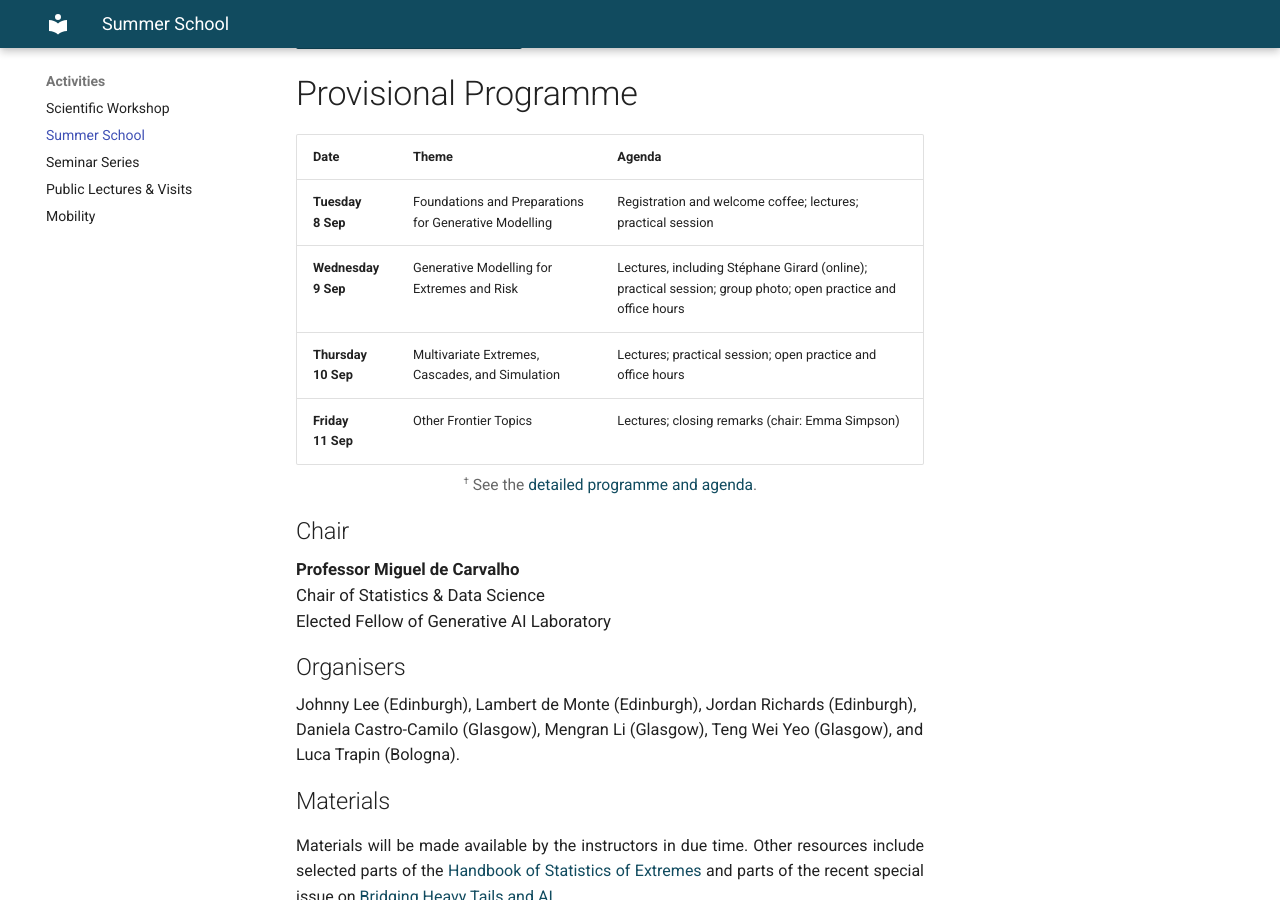
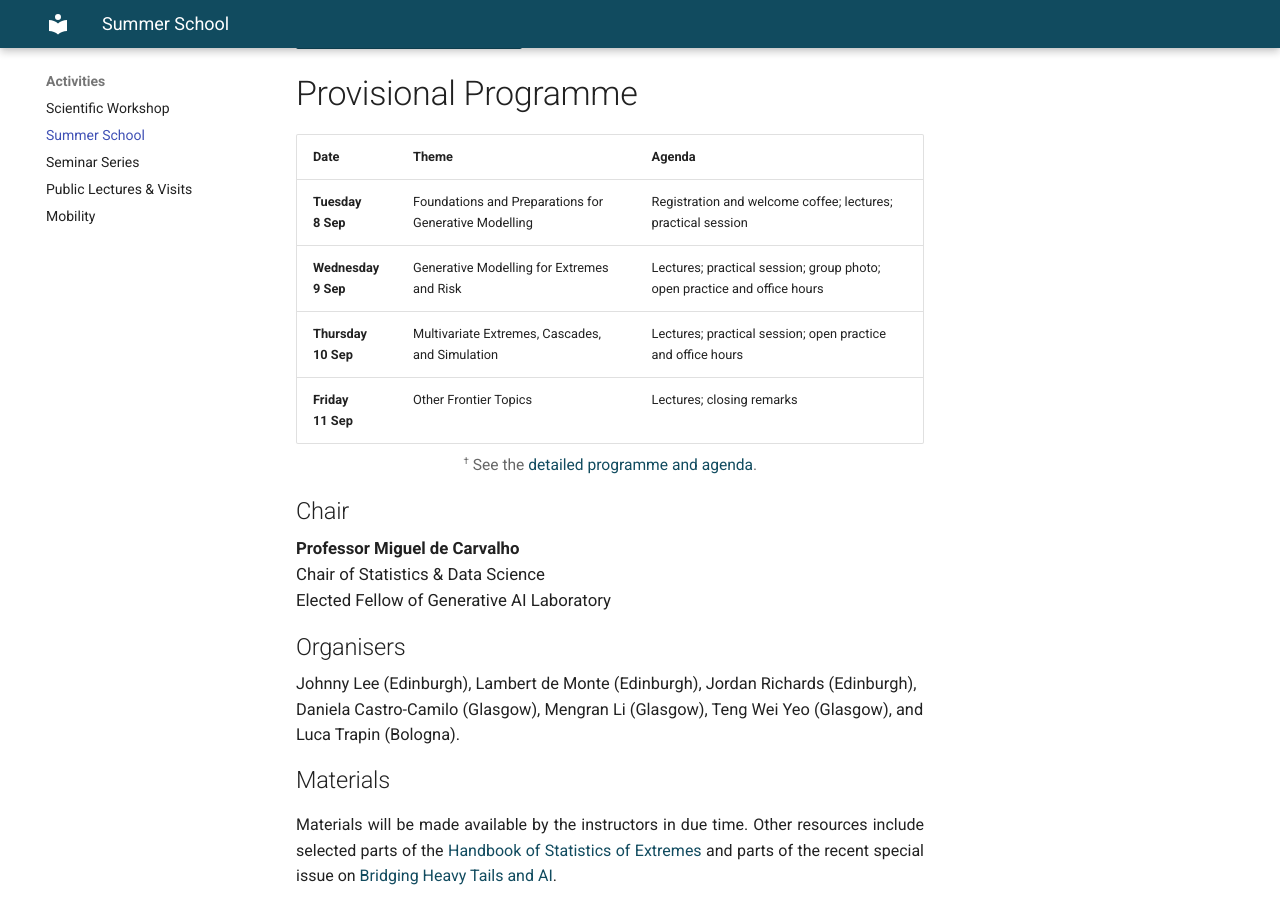
Before and after one commit to gamex-network/gamex-network.github.io, an MkDocs documentation site: the page built from docs/school.md, in a window 1280 px wide and 900 px high, scrolled down 895 px. Built offline with MkDocs 1.6.1 and Material for MkDocs 9.7.7, drawn with Linux system fonts in a browser that asks for light colours.

Commit message:
Keep summer school web summary concise

```diff
--- a/docs/school.md
+++ b/docs/school.md
@@ -24,9 +24,9 @@ To be considered if additional places become available, or to join the waiting l
 | Date | Theme | Agenda |
 | --- | --- | --- |
 | <strong>Tuesday</strong><br><strong>8 Sep</strong> | Foundations and Preparations for Generative Modelling | Registration and welcome coffee; lectures; practical session |
-| <strong>Wednesday</strong><br><strong>9 Sep</strong> | Generative Modelling for Extremes and Risk | Lectures, including Stéphane Girard (online); practical session; group photo; open practice and office hours |
+| <strong>Wednesday</strong><br><strong>9 Sep</strong> | Generative Modelling for Extremes and Risk | Lectures; practical session; group photo; open practice and office hours |
 | <strong>Thursday</strong><br><strong>10 Sep</strong> | Multivariate Extremes, Cascades, and Simulation | Lectures; practical session; open practice and office hours |
-| <strong>Friday</strong><br><strong>11 Sep</strong> | Other Frontier Topics | Lectures; closing remarks (chair: Emma Simpson) |
+| <strong>Friday</strong><br><strong>11 Sep</strong> | Other Frontier Topics | Lectures; closing remarks |
 
 <div class="school-programme-note"><sup>†</sup> See the <a href="../assets/GAME2026_Detailed_Programme.pdf">detailed programme and agenda</a>.</div>
 
```
